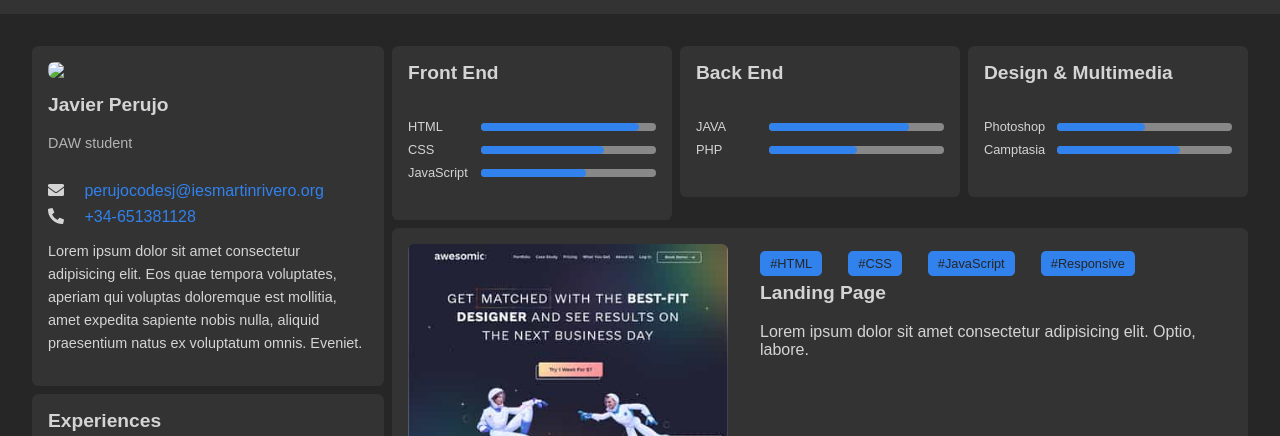
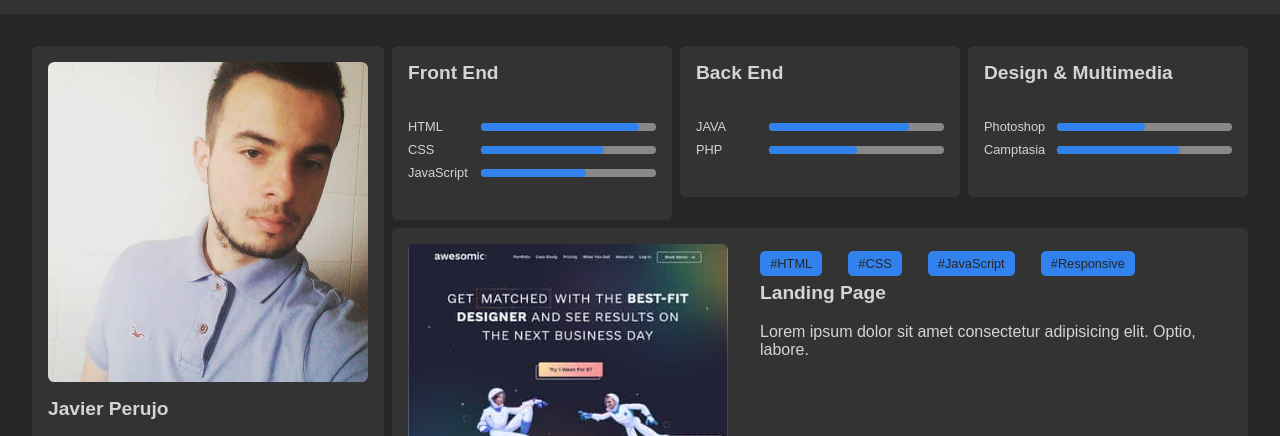
Before and after one commit to JavierPerujo/portfolio, a plain HTML site: page index.html in a window 1280 px wide. Shown: the part 61-497 px from the top of the page. Drawn offline with Linux system fonts and the light colour scheme; the site is published under a folder, as on GitHub Pages, so addresses that start at the root find nothing.

Commit message:
Foto de perfil arreglada

```diff
--- a/index.html
+++ b/index.html
@@ -36,7 +36,7 @@
         <!--PROFILE CARD-->
         <article class="card card--profile">
           <div class="card__image-container">
-            <img src="/assets/images/profile2.jpg">
+            <img src="assets/images/profile2.jpg">
           </div>
           <div class="card__header">
             <h2 class="card__title">Javier Perujo</h2>
```
